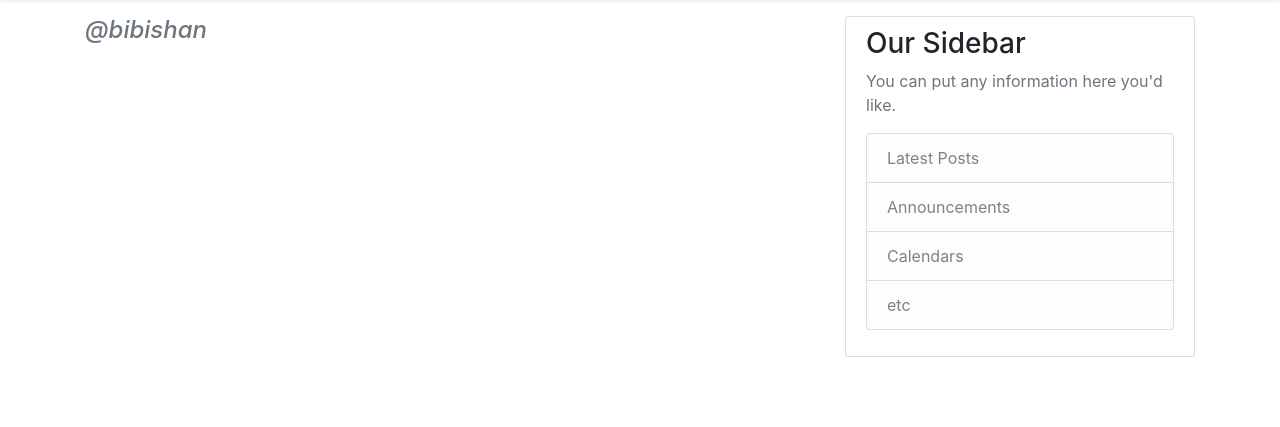
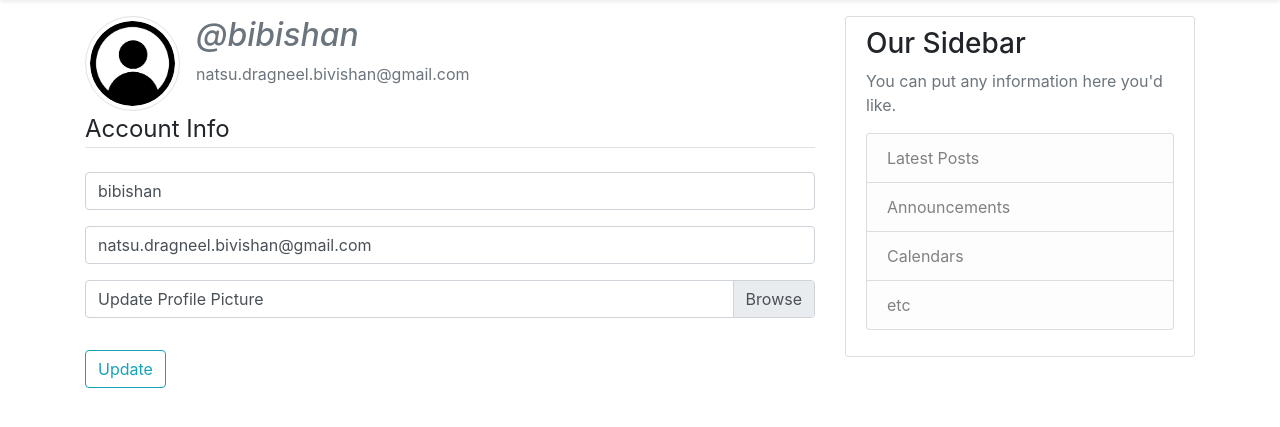
Before and after one commit to bibishan-pandey/flask_blog, a Flask app: page /account in a window 1280 px wide. Shown: the part 56-483 px from the top of the page. Run offline with Flask 2, Linux system fonts and the light colour scheme; a user stored in the database is signed in; some libraries are stand-ins or nearby versions.

Commit message:
user account and profile picture commit

```diff
--- a/flask_blog/forms.py
+++ b/flask_blog/forms.py
@@ -1,4 +1,6 @@
 from flask_wtf import FlaskForm
+from flask_wtf.file import FileField, FileAllowed
+from flask_login import current_user
 from wtforms import StringField, PasswordField, SubmitField, BooleanField
 from wtforms.validators import DataRequired, Length, Email, EqualTo, ValidationError
 from flask_blog.models import User
@@ -32,3 +34,23 @@ class SignInForm(FlaskForm):
 # after this step setup the secret key in the app
 # good way to generate secret key is to open python interpretor and import secrets and use secrets.token_hex(16)
 # and import these forms from main app and create routes for it
+
+class UpdateAccountForm(FlaskForm):
+    username = StringField('Username', validators=[Length(min=4, max=20)])
+    email = StringField('Email', validators=[Email()])
+    picture = FileField('Update Profile Picture', validators = [FileAllowed(['png','jpg'])])
+
+    submit = SubmitField('Update')
+
+    # custom validation
+    def validate_username(self, username):
+        if username.data != current_user.username:
+            user = User.query.filter_by(username=username.data).first()
+            if user:
+                raise ValidationError('That username is taken!')
+
+    def validate_email(self, email):
+        if email.data != current_user.email:
+            email = User.query.filter_by(email=email.data).first()
+            if email:
+                raise ValidationError('That email is taken!')
--- a/flask_blog/models.py
+++ b/flask_blog/models.py
@@ -11,7 +11,7 @@ class User(db.Model, UserMixin):
     id = db.Column(db.Integer, primary_key = True)
     username = db.Column(db.String(20), unique = True, nullable = False)
     email = db.Column(db.String(120), unique = True, nullable = False)
-    image_file = db.Column(db.String(20), nullable = False, default = 'default.jpg')
+    image_file = db.Column(db.String(20), nullable = False, default = 'default.png')
     password = db.Column(db.String(60), nullable = False)
 
     # 1-many relationship i.e. one user can have many post but one post can have only one author with Post class
--- a/flask_blog/routes.py
+++ b/flask_blog/routes.py
@@ -1,8 +1,10 @@
 from flask import render_template, url_for, flash, redirect, request
 from flask_blog import app, db, bcrypt
-from flask_blog.forms import SignUpForm, SignInForm
+from flask_blog.forms import SignUpForm, SignInForm, UpdateAccountForm
 from flask_blog.models import User, Post
 from flask_login import login_user, current_user, logout_user, login_required
+from PIL import Image
+import secrets, os
 
 # dummy data
 posts = [
@@ -75,7 +77,37 @@ def signout():
     # flash(f'Sign out successful!', 'warning')
     return redirect(url_for('home'))
 
-@app.route("/account")
+@app.route("/account", methods = ['GET', 'POST'])
 @login_required
 def account():
-    return render_template('account.html', title = 'Account')
+    form = UpdateAccountForm()
+    if form.validate_on_submit():
+        if form.picture.data:
+            picture_file = save_picture(form.picture.data)
+            current_user.image_file = picture_file
+
+        current_user.username = form.username.data
+        current_user.email = form.email.data
+        db.session.commit()
+        flash(f'Update successful!', 'success')
+        return redirect(url_for('account'))
+    elif request.method == 'GET':
+        form.username.data = current_user.username
+        form.email.data = current_user.email
+    image_file = url_for('static', filename = 'images/' + current_user.image_file)
+    return render_template('account.html', title = 'Account', image_file = image_file, form = form)
+
+def save_picture(form_picture):
+    random_hex = secrets.token_hex(8)
+    _, f_ext = os.path.splitext(form_picture.filename)
+    # _ for unused variable
+    picture_fn = random_hex + f_ext
+    picture_path = os.path.join(app.root_path, 'static/images', picture_fn)
+
+    # resize the image
+    output_size = (256, 256)
+    i= Image.open(form_picture)
+    i.thumbnail(output_size)
+    i.save(picture_path)
+
+    return picture_fn
--- a/flask_blog/static/css/main.css
+++ b/flask_blog/static/css/main.css
@@ -3,7 +3,7 @@
   padding: 10px 20px;
   border: 1px solid #dddddd;
   border-radius: 3px;
-  margin-bottom: 20px;
+  margin-bottom: 10px;
 }
 
 .article-title {
@@ -43,10 +43,9 @@ a.article-title:hover {
 }
 
 .account-img {
-  height: 125px;
-  width: 125px;
-  margin-right: 20px;
-  margin-bottom: 16px;
+  height: 95px;
+  width: 95px;
+  margin-right: 16px;
 }
 
 .account-heading {
--- a/flask_blog/templates/account.html
+++ b/flask_blog/templates/account.html
@@ -1,5 +1,60 @@
 {% extends 'layout.html' %}
 
 {% block content %}
-    <h4 class="font-italic text-muted">@{{ current_user.username }}</h1>
+    <div class="media">
+        <img class="rounded-circle account-img img-thumbnail" src="{{ image_file }}">
+        <div class="media-body">
+        <h2 class="font-italic text-muted">@{{ current_user.username }}</h2>
+        <p class="text-secondary">{{ current_user.email }}</p>
+        </div>
+    </div>
+    <form method="POST" action="" enctype="multipart/form-data">
+        {{ form.hidden_tag() }}
+        <fieldset class="form-group">
+            <legend class="border-bottom mb-4">Account Info</legend>
+            <div class="form-group">
+                <!-- {{ form.username.label(class="form-control-label") }} -->
+                {% if form.username.errors %}
+                    {{ form.username(class="form-control is-invalid") }}
+                    <div class="invalid-feedback">
+                        {% for error in form.username.errors %}
+                            <span>{{ error }}</span>
+                        {% endfor %}
+                    </div>
+                {% else %}
+                    {{ form.username(class="form-control") }}
+                {% endif %}
+            </div>
+            <div class="form-group">
+                <!-- {{ form.email.label(class="form-control-label") }} -->
+                {% if form.email.errors %}
+                    {{ form.email(class="form-control is-invalid") }}
+                    <div class="invalid-feedback">
+                        {% for error in form.email.errors %}
+                            <span>{{ error }}</span>
+                        {% endfor %}
+                    </div>
+                {% else %}
+                    {{ form.email(class="form-control") }}
+                {% endif %}
+            </div>
+            <div class="form-group">
+                <div class="custom-file">
+                {{ form.picture.label(class="custom-file-label") }}
+                {{ form.picture(class="custom-file-input is-invalid") }}
+
+                {% if form.picture.errors %}
+                <div class="invalid-feedback">
+                    {% for error in form.picture.errors %}
+                        <span class="text-danger">{{ error }}</span><br>
+                    {% endfor %}
+                </div>
+                {% endif %}
+                </div>
+            </div>
+        </fieldset>
+        <div class="form-group">
+            {{ form.submit(class="btn btn-outline-info") }}
+        </div>
+    </form>
 {% endblock content %}
```
Also changed, not shown: flask_blog/site.db, flask_blog/static/images/0543aa44359efb45.jpg (added), flask_blog/static/images/default.png (added), 2 other files.
